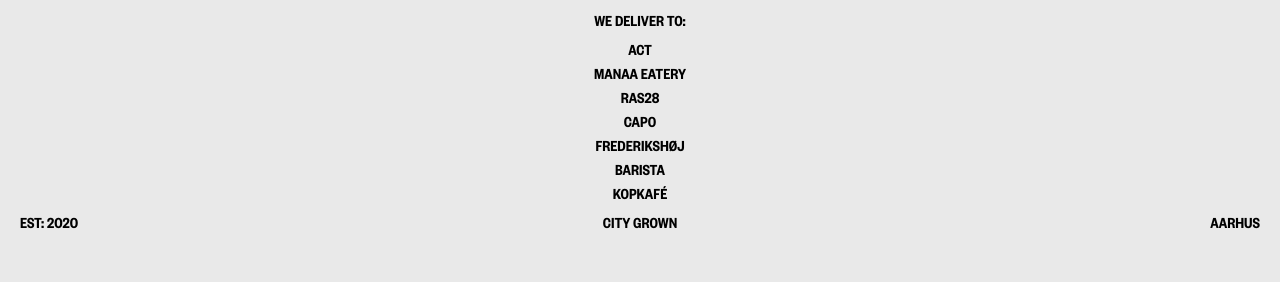
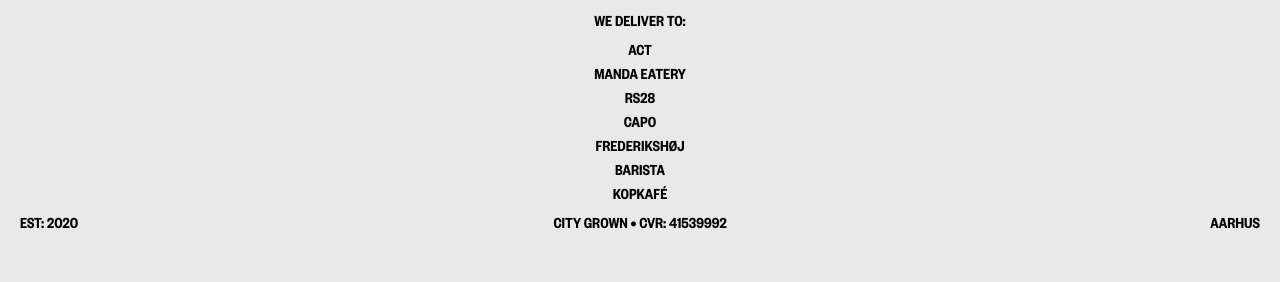
Before and after one commit to camillakthomsen/breadheadapp, a React (Create React App) app: page /bakery2business in a window 1280 px wide. Shown: the part 558-840 px from the top of the page. Built offline with nearby package versions, Linux system fonts and the light colour scheme; a web font is replaced by a local one.

Commit message:
Added CVR and type errors

```diff
--- a/src/components/Footer.js
+++ b/src/components/Footer.js
@@ -5,7 +5,7 @@
     <footer className="siteFooter">
       <div className="footerInner">
         <div className="footerLeft">EST: 2020</div>
-        <div className="footerCenter">CITY GROWN</div>
+        <div className="footerCenter">CITY GROWN • CVR: 41539992</div>
         <div className="footerRight">AARHUS</div>
       </div>
     </footer>
--- a/src/components/bakery/bakery2business.js
+++ b/src/components/bakery/bakery2business.js
@@ -47,8 +47,8 @@
 
           <div className="b2bPlaces">
             <p>ACT</p>
-            <p>MANAA EATERY</p>
-            <p>RAS28</p>
+            <p>MANDA EATERY</p>
+            <p>RS28</p>
             <p>CAPO</p>
             <p>FREDERIKSHØJ</p>
             <p>BARISTA</p>
```
